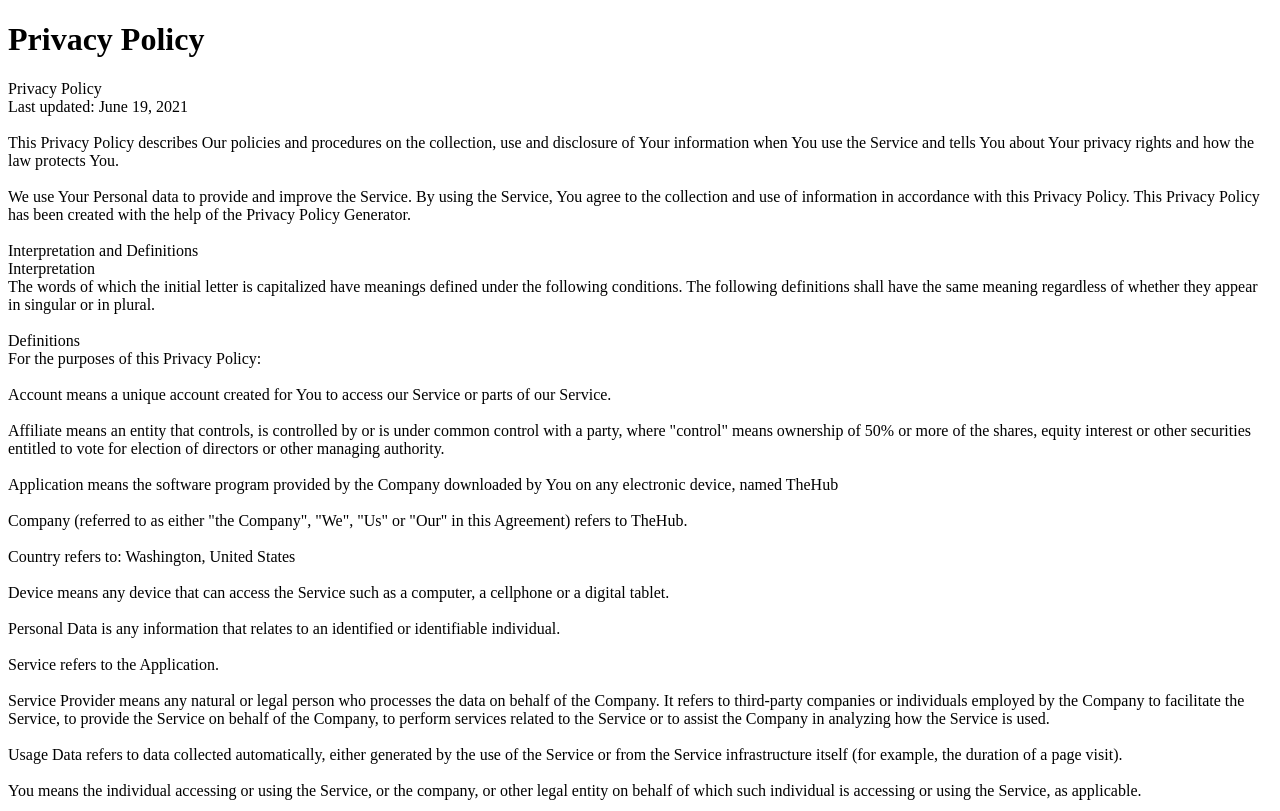
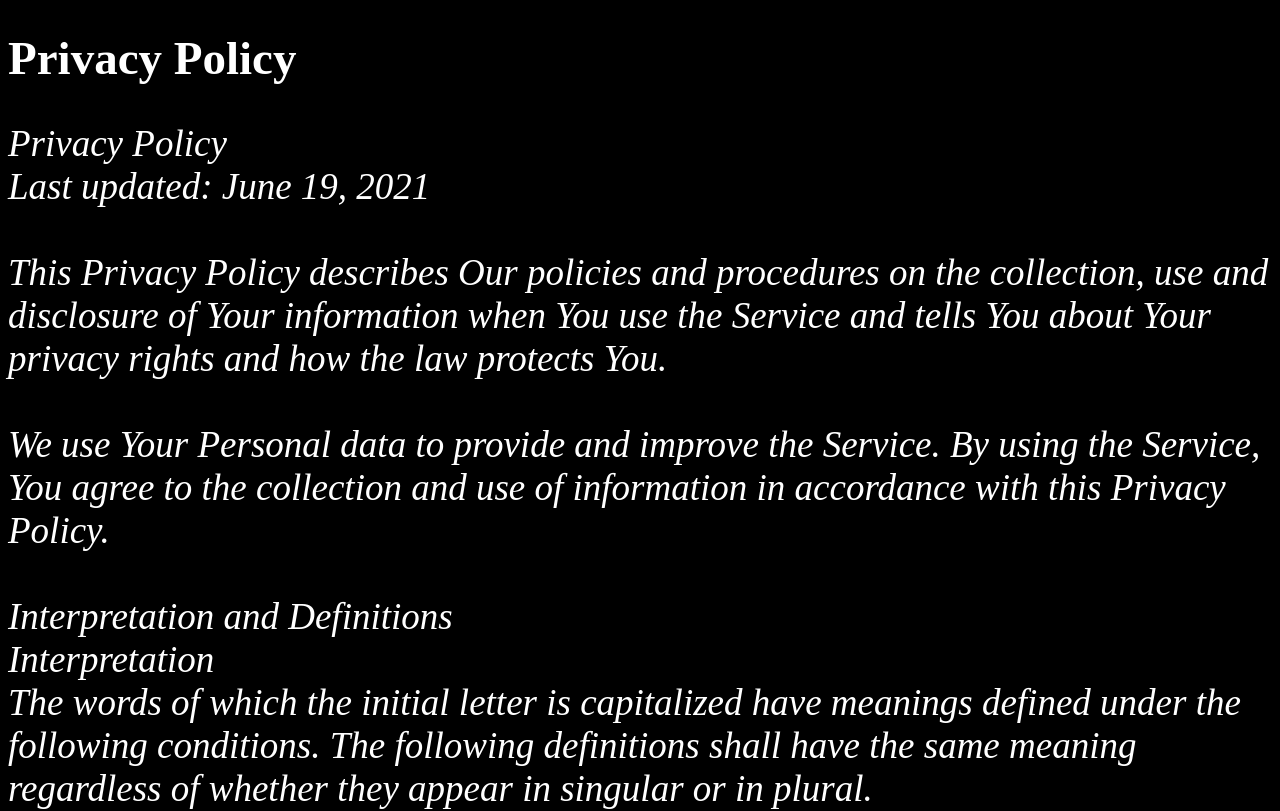
Before and after one commit to nnkphbs/nnkphbs.github.io, a plain HTML site: page index.html in a window 1280 px wide. Shown: the top 811 px of the page. Drawn offline with Linux system fonts and the light colour scheme.

Commit message:
Update index.html

```diff
--- a/index.html
+++ b/index.html
@@ -8,7 +8,7 @@ Last updated: June 19, 2021<br>
 <br>
 This Privacy Policy describes Our policies and procedures on the collection, use and disclosure of Your information when You use the Service and tells You about Your privacy rights and how the law protects You.<br>
 <br>
-We use Your Personal data to provide and improve the Service. By using the Service, You agree to the collection and use of information in accordance with this Privacy Policy. This Privacy Policy has been created with the help of the Privacy Policy Generator.<br>
+We use Your Personal data to provide and improve the Service. By using the Service, You agree to the collection and use of information in accordance with this Privacy Policy.<br>
 <br>
 Interpretation and Definitions<br>
 Interpretation<br>
@@ -147,4 +147,18 @@ If you have any questions about this Privacy Policy, You can contact us:<br>
 By email: app.hub.app@gmail.com
   </p>
 </body>
+<style>
+body {
+	background-color: black;
+}
+h1 {
+	color: white;
+	font-size: 47px;
+}
+p {
+	color: white;
+	font-style: italic;
+	font-size: 37px;
+}
+</style>
 </html>
```
